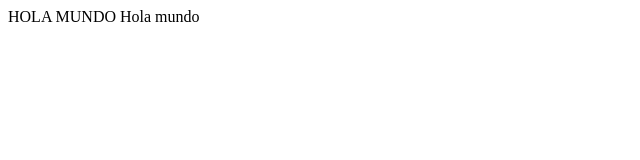
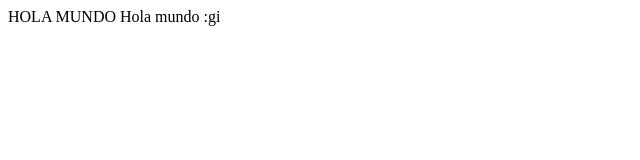
Before and after one commit to LuisAvila178/primerProyecto, a plain HTML site: page index.html in a window 1280 px wide. Shown: the full height of the page, 0-640 px from the left. Drawn offline with Linux system fonts and the light colour scheme.

```diff
--- a/index.html
+++ b/index.html
@@ -5,6 +5,6 @@
     <meta name="viewport" content="width=device-width, initial-scale=1.0">
     <title>Document</title>
 </head>
-HOLA MUNDO Hola mundo
+HOLA MUNDO Hola mundo :gi
 </body>
 </html>
```
